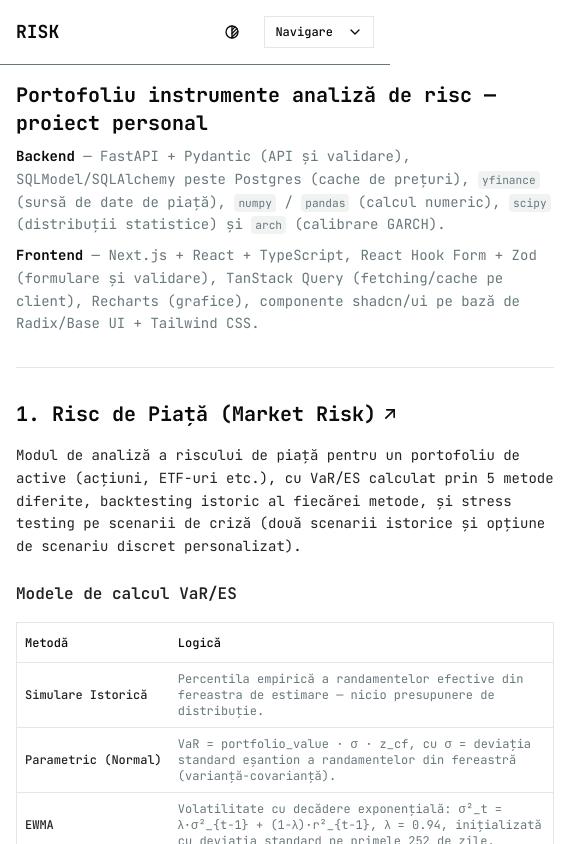
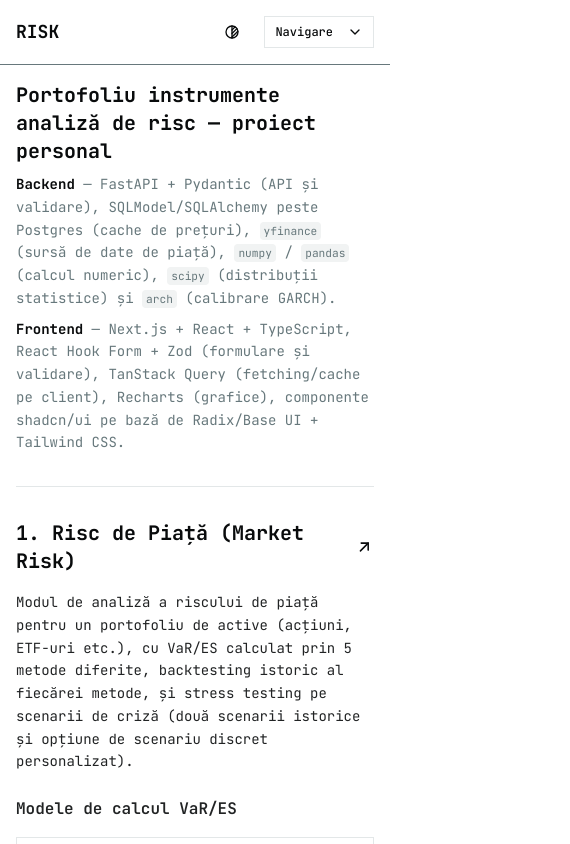
Before and after one commit to itsthevictor/risk, a Next.js app in the folder frontend/: page /about in a window 390 px wide. Shown: the top 844 px of the page, 570 px wide, since content can reach past the window. Built offline with nearby package versions, Linux system fonts and the light colour scheme.

Commit message:
fix: adjust layout styles for improved responsiveness

```diff
--- a/frontend/app/about/page.tsx
+++ b/frontend/app/about/page.tsx
@@ -138,7 +138,7 @@ const CREDIT_BY_GRADE = [
 
 export default function AboutPage() {
   return (
-    <div className='mx-auto max-w-4xl space-y-8 overflow-x-hidden p-4 sm:space-y-10 sm:p-6'>
+    <div className='mx-auto w-full max-w-4xl space-y-8 overflow-x-hidden p-4 sm:space-y-10 sm:p-6'>
       <div className='space-y-2'>
         <h1 className='text-xl font-bold sm:text-2xl'>
           Portofoliu instrumente analiză de risc — proiect personal
--- a/frontend/app/layout.tsx
+++ b/frontend/app/layout.tsx
@@ -59,7 +59,7 @@ export default function RootLayout({ children }: LayoutProps<'/'>) {
           <CleanUtmUrl />
           <Header />
           <QueryProvider>
-            <div className='flex flex-col flex-1'>{children}</div>
+            <div className='flex min-w-0 flex-1 flex-col'>{children}</div>
             {process.env.NODE_ENV === 'production' && (
               <Script
                 src='https://analytics.oncaworks.com/script.js'
```
